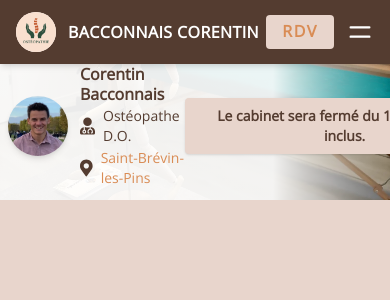
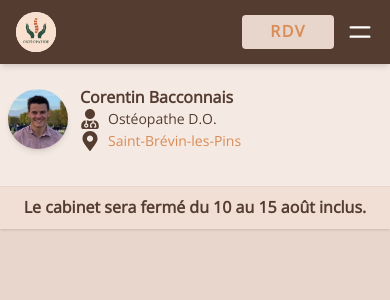
Before and after one commit to Kritune-Dev/mon-cabinet-osteo, a Next.js app: page / in a window 390 px wide. Shown: the top 300 px of the page. Built offline with nearby package versions, Linux system fonts and the light colour scheme.

Commit message:
Update banner

```diff
--- a/src/components/Banner.tsx
+++ /dev/null
@@ -1,11 +0,0 @@
-import bannerConfig from '../lib/banner.json'
-
-export default function Banner() {
-  if (!bannerConfig.show) return null
-
-  return (
-    <div className="fixed top-4 right-4 z-[100] bg-[#E8D5CC] text-[#543C30] px-4 py-2 rounded shadow-lg max-w-xs text-sm font-semibold">
-      {bannerConfig.message}
-    </div>
-  )
-}
--- a/src/components/HeaderMain.tsx
+++ b/src/components/HeaderMain.tsx
@@ -7,13 +7,12 @@ import siteConfig from '../lib/siteConfig.json'
 
 export default function HeaderMain() {
   const [menuOpen, setMenuOpen] = useState(false)
-
   const commonBtnClass = 'uppercase tracking-widest font-semibold transition-colors'
 
   return (
     <nav className="bg-[#543C30] fixed w-full z-50 top-0 shadow-md h-16">
       <div className="max-w-5xl mx-auto flex items-center justify-between px-4 h-full">
-        {/* Logo arrondi + nom à côté */}
+        {/* Logo arrondi + nom à côté (nom masqué en mobile) */}
         <Link href="/" className="flex items-center gap-3 group">
           <span className="rounded-full bg-white flex items-center justify-center w-10 h-10 overflow-hidden">
             <Image
@@ -25,7 +24,7 @@ export default function HeaderMain() {
               priority
             />
           </span>
-          <span className="text-white font-semibold text-base leading-tight uppercase tracking-wide">
+          <span className="text-white font-semibold text-base leading-tight uppercase tracking-wide hidden md:inline">
             {siteConfig.lastName}&nbsp;{siteConfig.firstName}
           </span>
         </Link>
@@ -36,7 +35,7 @@ export default function HeaderMain() {
             href={siteConfig.doctolibUrl}
             target="_blank"
             rel="noopener noreferrer"
-            className={`bg-[#E8D5CC] text-[#543C30] px-5 py-2 rounded hover:bg-[#d3c2b6] ${commonBtnClass}`}
+            className={`bg-[#E8D5CC] text-[#543C30] px-7 py-2 rounded hover:bg-[#d3c2b6] ${commonBtnClass}`}
           >
             Prendre RDV
           </a>
@@ -51,10 +50,10 @@ export default function HeaderMain() {
         {/* Mobile */}
         <div className="md:hidden flex items-center space-x-3">
           <a
-            href="https://www.doctolib.fr/osteopathe/saint-nazaire/corentin-bacconnais/booking/motives?specialityId=10&telehealth=false&placeId=practice-598028"
+            href={siteConfig.doctolibUrl}
             target="_blank"
             rel="noopener noreferrer"
-            className={`bg-[#E8D5CC] text-[#543C30] px-4 py-1 rounded ${commonBtnClass}`}
+            className={`bg-[#E8D5CC] text-[#543C30] px-7 py-1 rounded ${commonBtnClass}`}
           >
             RDV
           </a>
--- a/src/components/HeaderSecondary.tsx
+++ b/src/components/HeaderSecondary.tsx
@@ -5,12 +5,19 @@ import siteConfig from '../lib/siteConfig.json'
 
 export default function SecondaryHeader() {
   return (
+    <>
       <section
         id="header-secondary-section"
-      className="relative w-full pt-16 pb-3 sm:pb-5 min-h-[110px] sm:min-h-[140px] overflow-hidden"
+        className={`
+          relative w-full pt-16 pb-3 sm:pb-5 min-h-[110px] sm:min-h-[140px] overflow-hidden
+          bg-[#F5E9E3] md:bg-transparent
+        `}
       >
-      {/* Image de fond avec dégradé */}
-      <div id="header-secondary-background" className="absolute inset-0 z-0">
+        {/* Image de fond avec dégradé (masquée en mobile) */}
+        <div
+          id="header-secondary-background"
+          className="absolute inset-0 z-0 hidden md:block"
+        >
           <Image
             src="/images/photocab.jpg"
             alt={`Cabinet d'ostéopathie à ${siteConfig.location}`}
@@ -73,9 +80,9 @@ export default function SecondaryHeader() {
               </p>
             </div>
           </div>
-        {/* Banner à droite, centrée verticalement */}
+          {/* Banner à droite, centrée verticalement (desktop uniquement) */}
           {bannerConfig.show && (
-          <div className="flex-shrink-0 mr-4 sm:mr-8">
+            <div className="hidden md:flex flex-shrink-0 mr-4 sm:mr-8">
               <div className="bg-[#E8D5CC] text-[#543C30] px-4 py-2 rounded shadow max-w-xs text-sm font-semibold text-center">
                 {bannerConfig.message}
               </div>
@@ -83,5 +90,12 @@ export default function SecondaryHeader() {
           )}
         </div>
       </section>
+      {/* Banner mobile : juste sous le header secondary */}
+      {bannerConfig.show && (
+        <div className="block md:hidden w-full bg-[#F1DFD6] border-t border-[#E8D5CC] text-[#543C30] px-4 py-2 text-center font-semibold shadow">
+          {bannerConfig.message}
+        </div>
+      )}
+    </>
   )
 }
```
Lines whose indentation alone changed are shown as unchanged.
